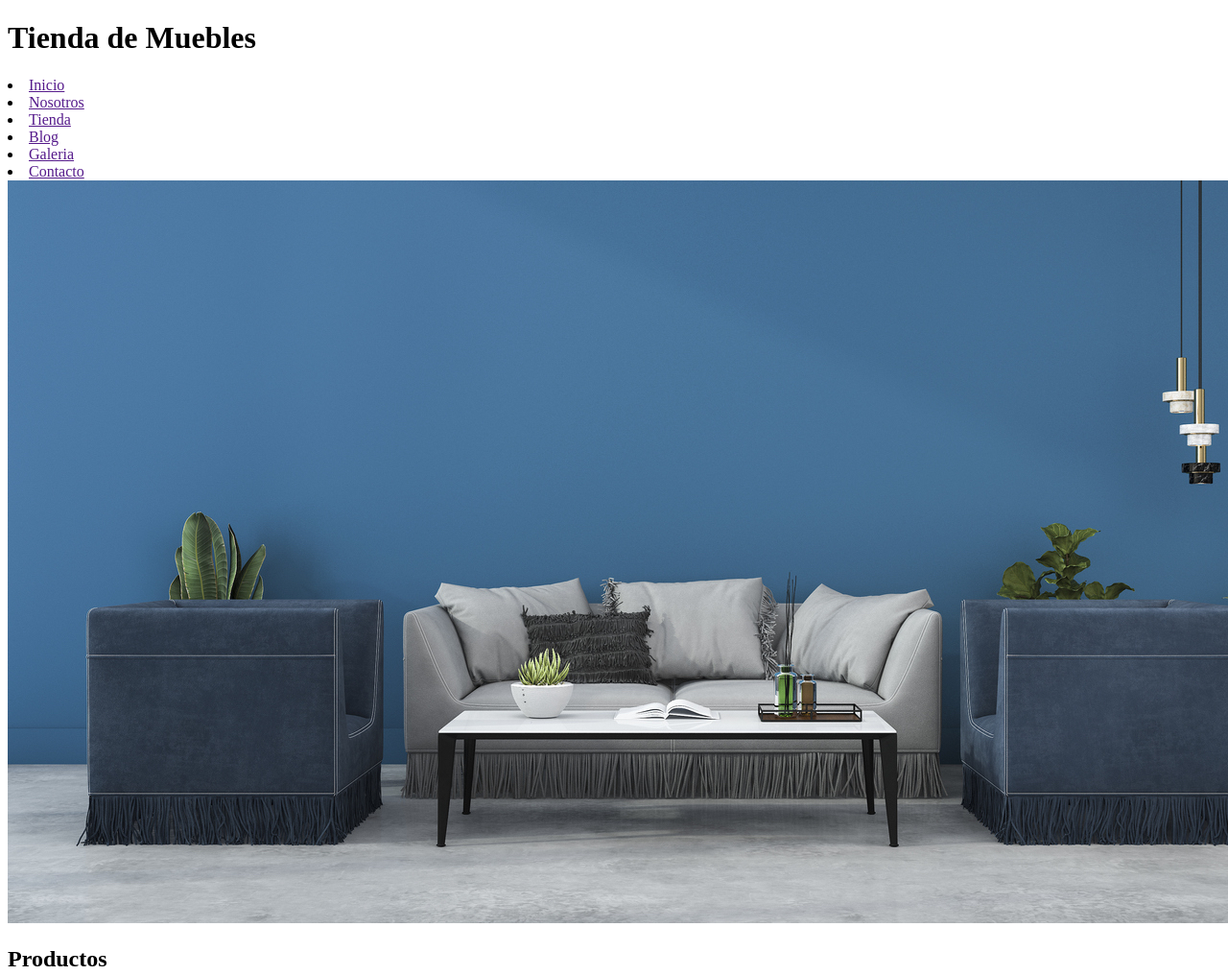
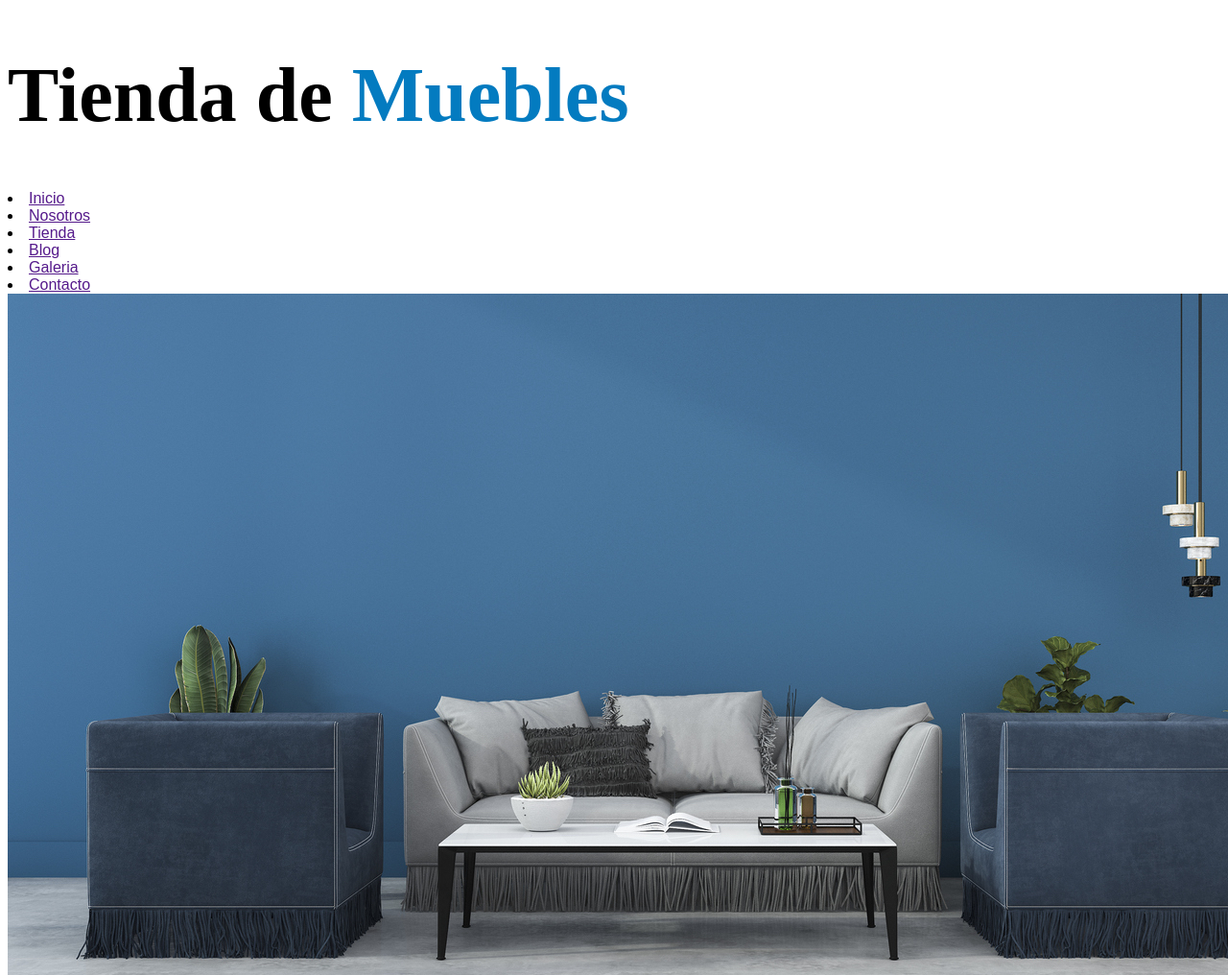
Before and after one commit to MrFlammer/Proyecto-Final-Front-Orlando, a plain HTML site: page index.html in a window 1280 px wide. Shown: the top 1016 px of the page at 96% size. Drawn offline with Linux system fonts and the light colour scheme.

Commit message:
se comenzo a realizar la parte correspondiente al css de la aplicación, asi como la importacion de estilos y fuentes para el proyecto

```diff
--- /dev/null
+++ b/app.css
@@ -0,0 +1,21 @@
+body {
+    font-family: 'Raleway', sans-serif;
+
+}
+
+h1 span {
+    color: #037BC0;
+}
+h1, h2, h3 {
+    font-family: 'Playfair', serif;
+}
+h1 {
+    font-size: 5rem;
+}
+h2, h3 {
+    font-size: 4rem;
+}
+
+.hero img {
+    image-resolution: 25rem;
+}
--- a/index.html
+++ b/index.html
@@ -5,10 +5,16 @@
     <meta http-equiv="X-UA-Compatible" content="IE=edge">
     <meta name="viewport" content="width=device-width, initial-scale=1.0">
     <title>Tienda Muebles</title>
+
+    <link rel="stylesheet" href="app.css">
+
+    <link rel="preconnect" href="https://fonts.googleapis.com">
+    <link rel="preconnect" href="https://fonts.googleapis.com">
+
 </head>
 <body>
     <header>
-        <h1>Tienda de <span></span>Muebles</span></h1>
+        <h1>Tienda de <span>Muebles</span></h1>
     </header>
 
     <nav>
@@ -20,7 +26,7 @@
         <li><a href="">Contacto</a></li>
     </nav>
 
-    <section>
+    <section class="hero">
         <img src="./Img/principal.jpg" alt="">
     </section>
 
```
